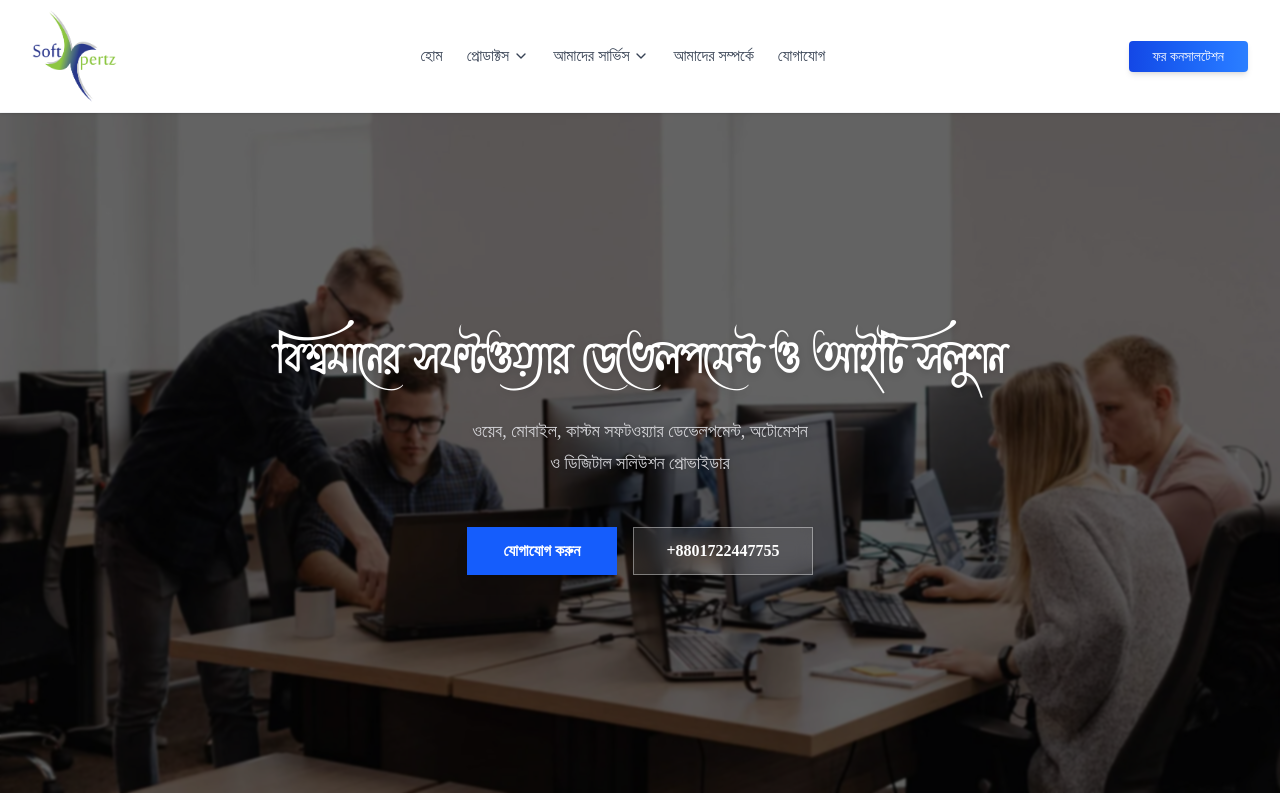
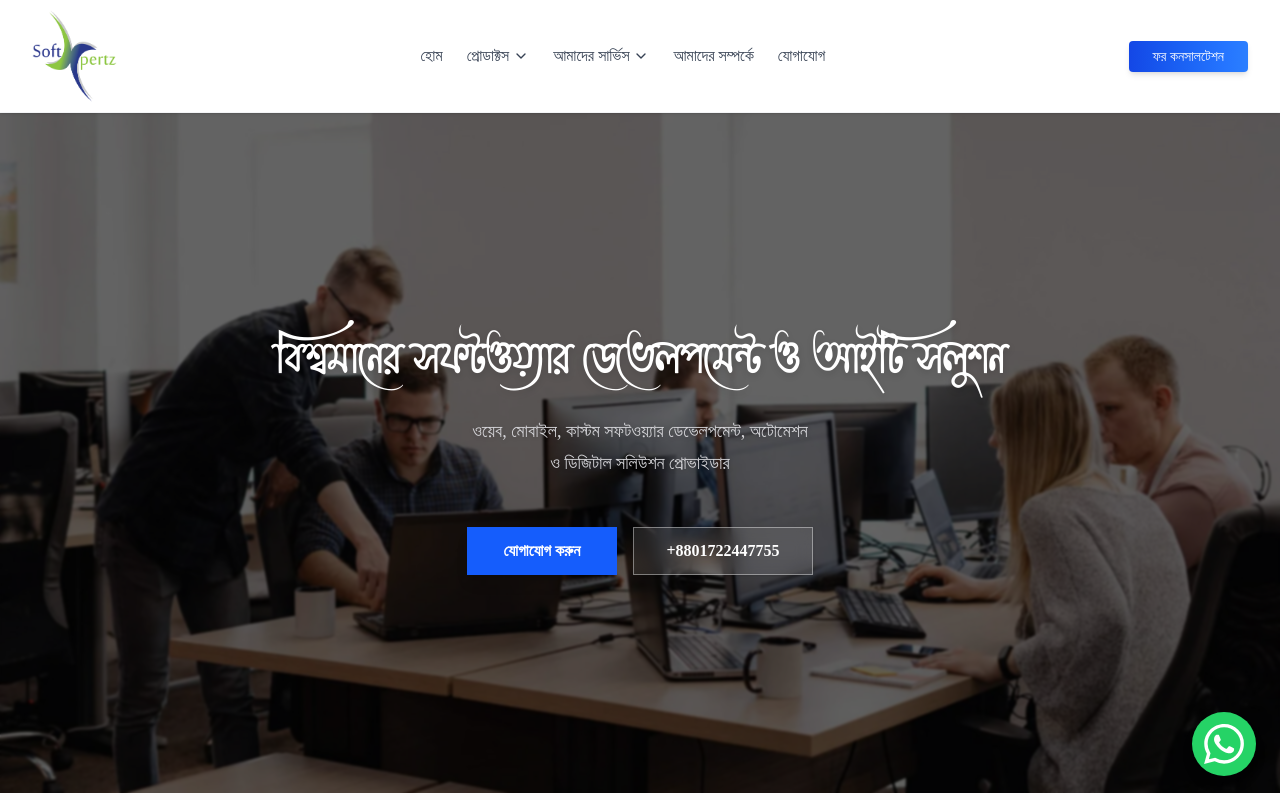
Before and after one commit to applandsys/softexpertweb, a Next.js app: page / in a window 1280 px wide. Shown: the top 800 px of the page. Built offline with nearby package versions, Linux system fonts and the light colour scheme.

Commit message:
fix: whatsapp added

```diff
--- a/src/app/layout.tsx
+++ b/src/app/layout.tsx
@@ -2,6 +2,7 @@
 import { Geist, Geist_Mono } from "next/font/google";
 import "./globals.css";
 import Header from "@/components/common/Header";
+import WhatsAppButton from "@/components/common/WhatsAppButton";
 
 const geistSans = Geist({
   variable: "--font-geist-sans",
@@ -34,6 +35,7 @@
       >
         <Header />
         {children}
+        <WhatsAppButton />
       </body>
     </html>
   );
--- /dev/null
+++ b/src/components/common/WhatsAppButton.tsx
@@ -0,0 +1,28 @@
+import React from 'react';
+
+const WhatsAppButton = () => {
+  const phoneNumber = '+8801722447755';
+  const whatsappUrl = `https://wa.me/${phoneNumber.replace('+', '')}`;
+
+  return (
+    <a
+      href={whatsappUrl}
+      target="_blank"
+      rel="noopener noreferrer"
+      className="fixed bottom-6 right-6 bg-[#25D366] text-white p-3 rounded-full shadow-lg hover:scale-110 transition-transform duration-300 z-50 flex items-center justify-center group"
+      aria-label="Chat on WhatsApp"
+    >
+      <svg
+        xmlns="http://www.w3.org/2000/svg"
+        viewBox="0 0 24 24"
+        fill="currentColor"
+        className="w-8 h-8 md:w-10 md:h-10"
+      >
+        <path d="M17.472 14.382c-.297-.149-1.758-.867-2.03-.967-.273-.099-.471-.148-.67.15-.197.297-.767.966-.94 1.164-.173.199-.347.223-.644.075-.297-.15-1.255-.463-2.39-1.475-.883-.788-1.48-1.761-1.653-2.059-.173-.297-.018-.458.13-.606.134-.133.298-.347.446-.52.149-.174.198-.298.298-.497.099-.198.05-.371-.025-.52-.075-.149-.669-1.612-.916-2.207-.242-.579-.487-.5-.669-.51-.173-.008-.371-.01-.57-.01-.198 0-.52.074-.792.372-.272.297-1.04 1.016-1.04 2.479 0 1.462 1.065 2.875 1.213 3.074.149.198 2.096 3.2 5.077 4.487.709.306 1.262.489 1.694.625.712.227 1.36.195 1.871.118.571-.085 1.758-.719 2.006-1.413.248-.694.248-1.289.173-1.413-.074-.124-.272-.198-.57-.347m-5.421 7.403h-.004a9.87 9.87 0 01-5.031-1.378l-.361-.214-3.741.982.998-3.648-.235-.374a9.86 9.86 0 01-1.51-5.26c.001-5.45 4.436-9.884 9.888-9.884 2.64 0 5.122 1.03 6.988 2.898a9.825 9.825 0 012.893 6.994c-.003 5.45-4.437 9.884-9.885 9.884m8.413-18.297A11.815 11.815 0 0012.05 0C5.495 0 .16 5.335.157 11.892c0 2.096.547 4.142 1.588 5.945L.057 24l6.305-1.654a11.882 11.882 0 005.683 1.448h.005c6.554 0 11.89-5.335 11.893-11.893a11.821 11.821 0 00-3.48-8.413z"/>
+      </svg>
+      <span className="absolute inset-0 rounded-full bg-[#25D366] opacity-0 group-hover:animate-ping -z-10"></span>
+    </a>
+  );
+};
+
+export default WhatsAppButton;
```
